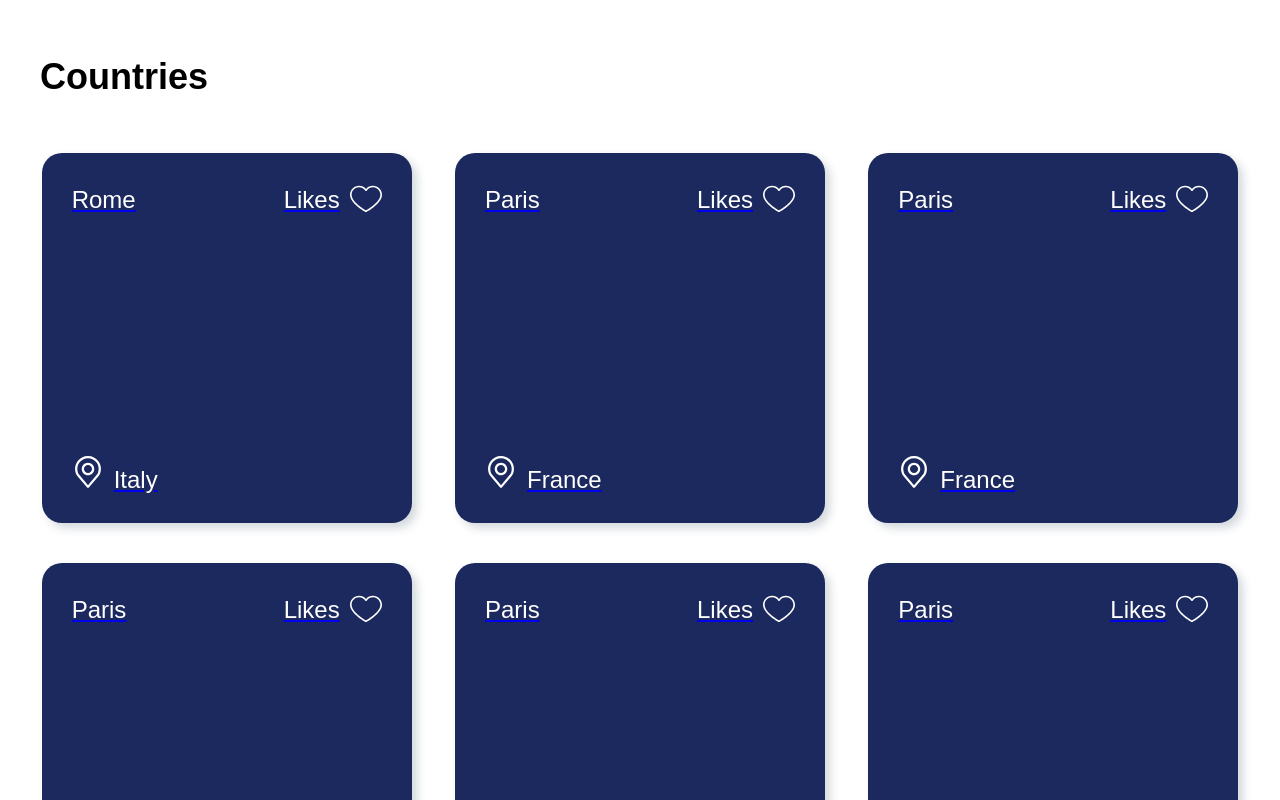
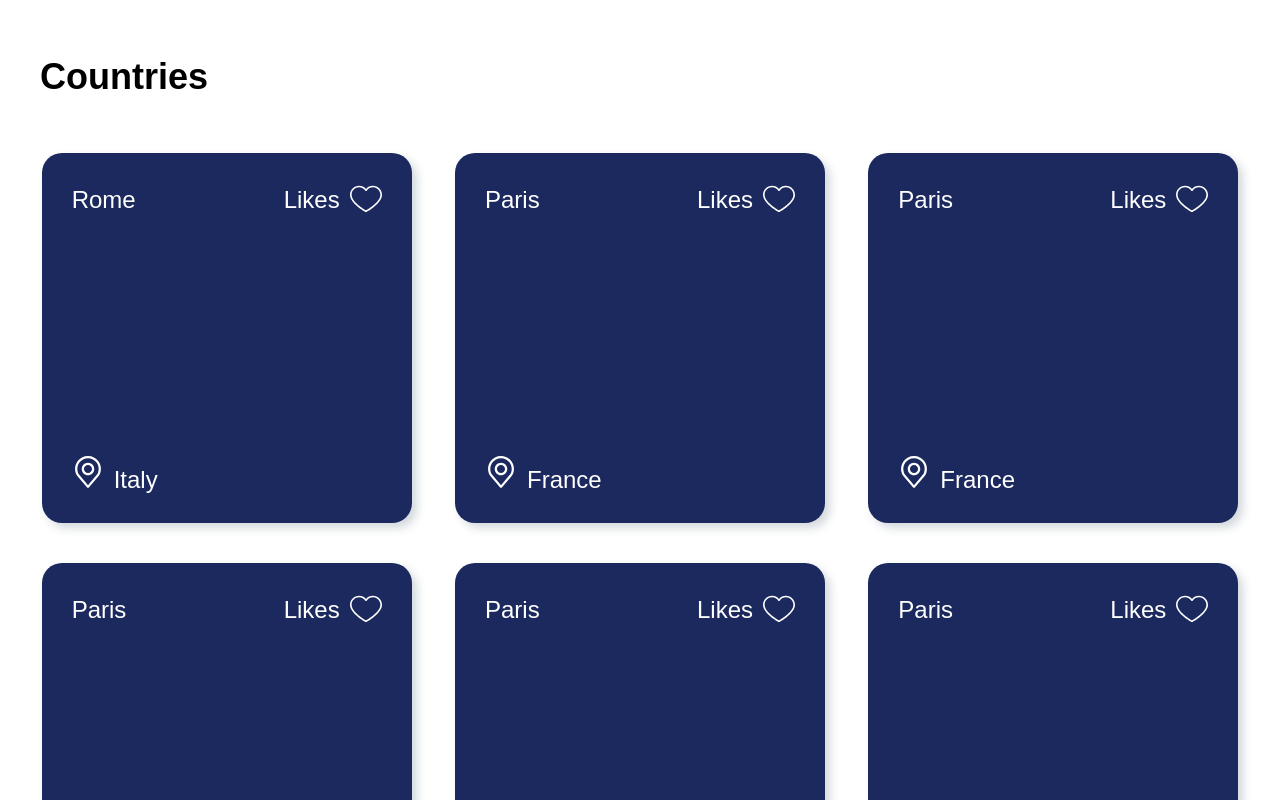
Before and after one commit to vetaniExist/travel-app, a React app: page / in a window 1280 px wide. Shown: the part 720-1520 px from the top of the page. Built offline with nearby package versions, Linux system fonts and the light colour scheme.

Commit message:
feat: change links' style

```diff
--- a/src/components/MainPage/Countries/Cards/Cards.tsx
+++ b/src/components/MainPage/Countries/Cards/Cards.tsx
@@ -14,7 +14,7 @@ const Cards = ({ countriesInfo }: CardsProps) => (
     <>
       {countriesInfo.map((country: any) => (
 
-        <Link to={`/country/${country.id}`} key={country.id}>
+        <Link to={`/country/${country.id}`} key={country.id} className="card__link">
           <div className="card">
             <header className="card__header">
               <span>{country.capital}</span>
--- a/src/components/MainPage/Countries/Cards/CardsStyle.scss
+++ b/src/components/MainPage/Countries/Cards/CardsStyle.scss
@@ -44,4 +44,8 @@
       margin: 0 10px 0 0;
     }
   }
+
+  &__link {
+    text-decoration: none;
+  }
 }
```
